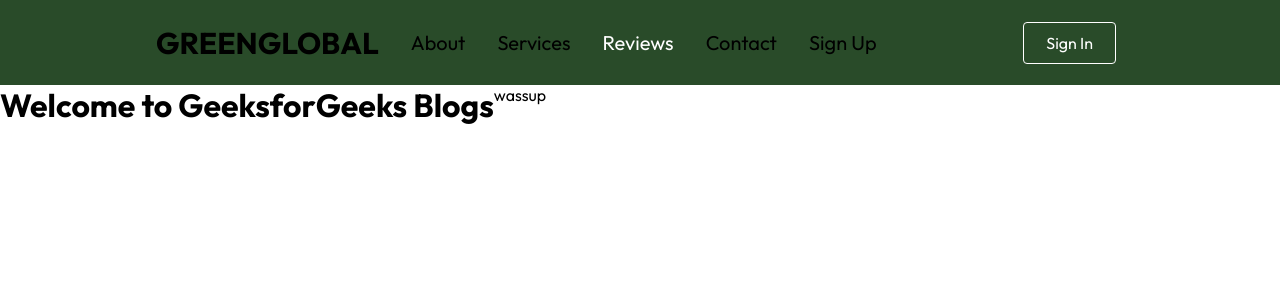
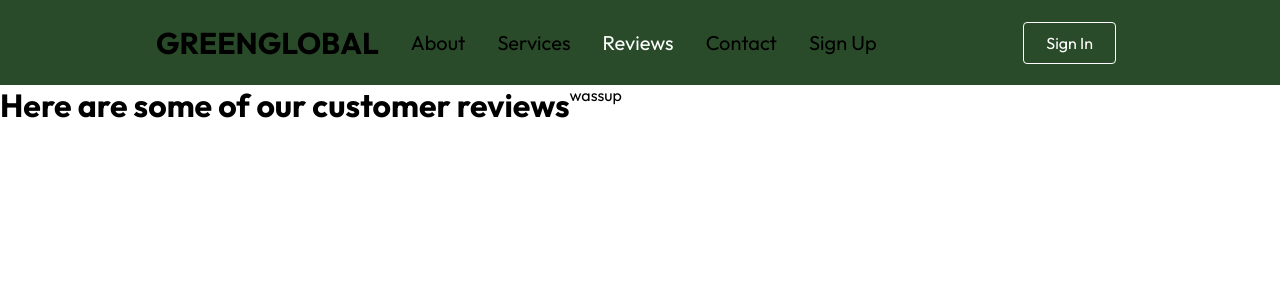
Before and after one commit to JohnMartin-19/green-global, a React (Create React App) app in the folder frontend/frontend/: page /reviews in a window 1280 px wide. Shown: the top 300 px of the page. Built offline with nearby package versions, Linux system fonts and the light colour scheme.

Commit message:
updated reviews component

```diff
--- a/frontend/frontend/src/components/Reviews.jsx
+++ b/frontend/frontend/src/components/Reviews.jsx
@@ -10,7 +10,7 @@
                 height: "100vh",
             }}
         >
-            <h1>Welcome to GeeksforGeeks Blogs</h1>
+            <h1>Here are some of our customer reviews</h1>
             <p>wassup</p>
         </div>
     );
```
